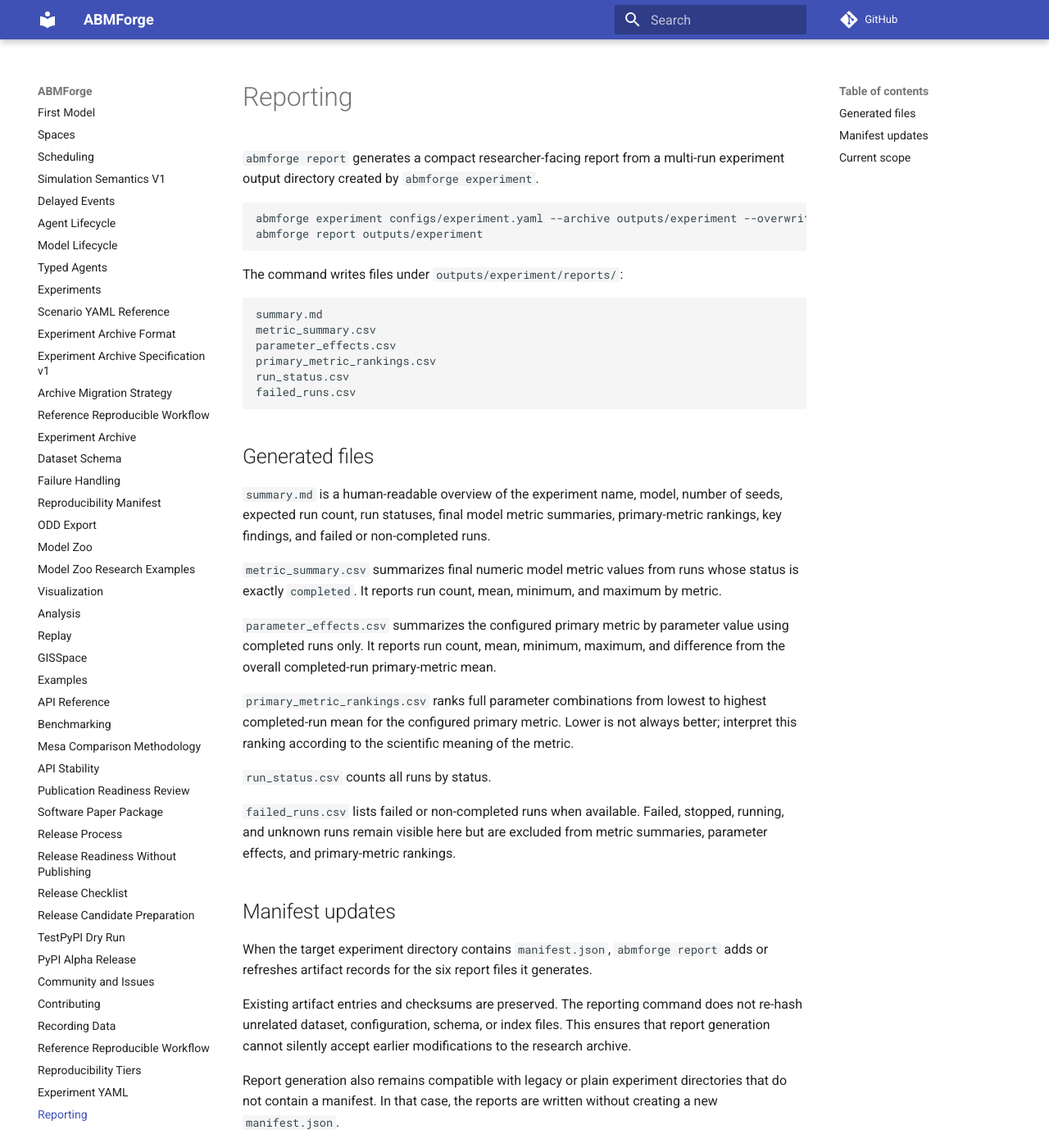
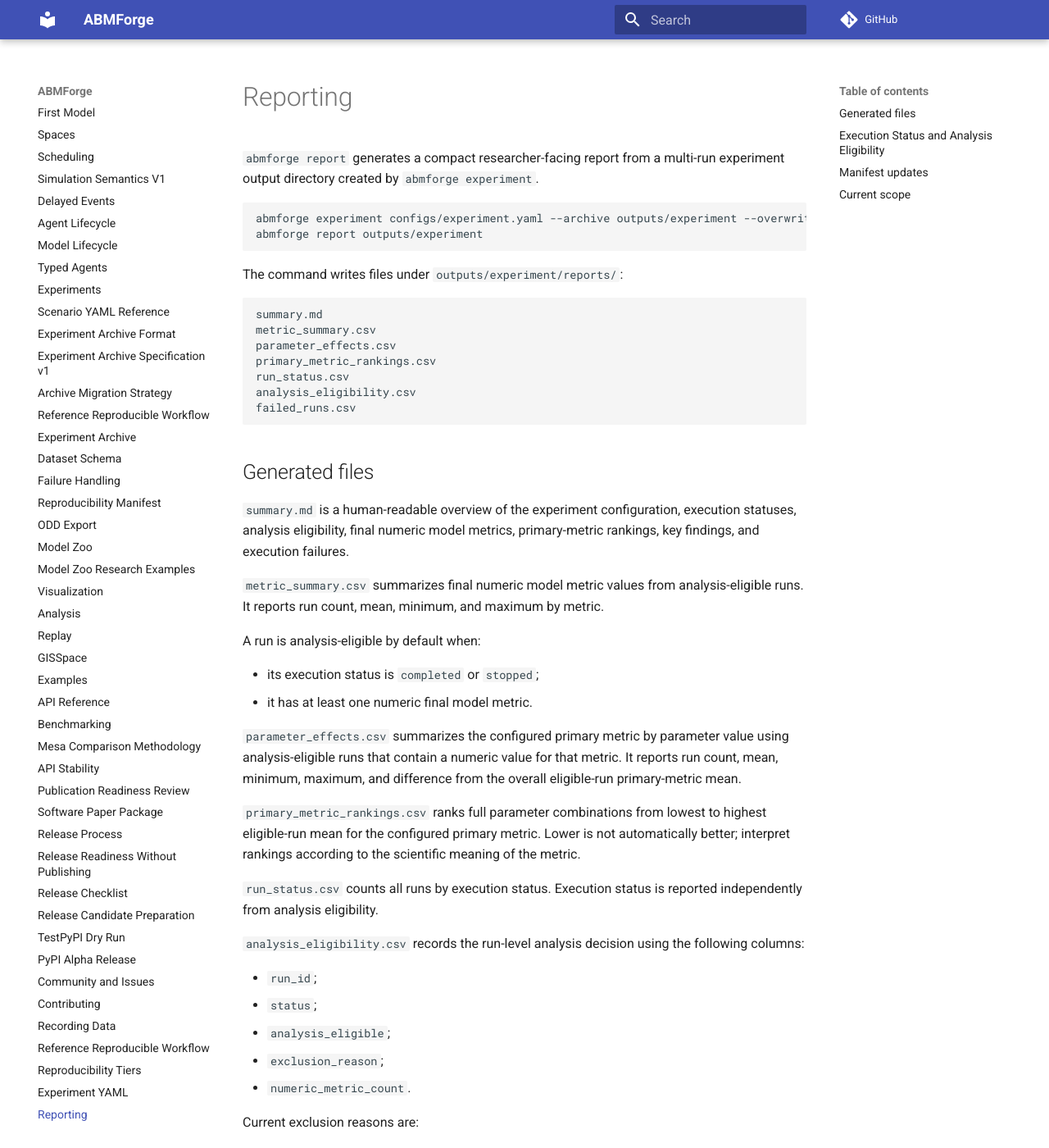
Before and after one commit to fatihuludag-lab/abmforge, an MkDocs documentation site: the page built from docs/reporting.md, in a window 1280 px wide and 1400 px high. Shown: the whole window at 82% size. Built offline with MkDocs 1.6.1 and Material for MkDocs 9.7.7, drawn with Linux system fonts in a browser that asks for light colours; comment, search, counter and statistics services are not loaded; some of the changed text lies outside the part shown.

Commit message:
fix: separate run status from analysis eligibility

````diff
--- a/docs/reporting.md
+++ b/docs/reporting.md
@@ -16,35 +16,82 @@
 parameter_effects.csv
 primary_metric_rankings.csv
 run_status.csv
+analysis_eligibility.csv
 failed_runs.csv
 ```
 
 ## Generated files
 
-`summary.md` is a human-readable overview of the experiment name, model,
-number of seeds, expected run count, run statuses, final model metric
-summaries, primary-metric rankings, key findings, and failed or
-non-completed runs.
+`summary.md` is a human-readable overview of the experiment
+configuration, execution statuses, analysis eligibility, final numeric
+model metrics, primary-metric rankings, key findings, and execution
+failures.
 
 `metric_summary.csv` summarizes final numeric model metric values from
-runs whose status is exactly `completed`. It reports run count, mean, minimum,
-and maximum by metric.
+analysis-eligible runs. It reports run count, mean, minimum, and maximum
+by metric.
 
-`parameter_effects.csv` summarizes the configured primary metric by parameter
-value using completed runs only. It reports run count, mean, minimum, maximum,
-and difference from the overall completed-run primary-metric mean.
+A run is analysis-eligible by default when:
 
-`primary_metric_rankings.csv` ranks full parameter combinations from lowest
-to highest completed-run mean for the configured primary metric. Lower is not
-always better; interpret this ranking according to the scientific meaning of
-the metric.
+- its execution status is `completed` or `stopped`;
+- it has at least one numeric final model metric.
 
-`run_status.csv` counts all runs by status.
+`parameter_effects.csv` summarizes the configured primary metric by
+parameter value using analysis-eligible runs that contain a numeric value
+for that metric. It reports run count, mean, minimum, maximum, and
+difference from the overall eligible-run primary-metric mean.
 
-`failed_runs.csv` lists failed or non-completed runs when available. Failed,
-stopped, running, and unknown runs remain visible here but are excluded from
-metric summaries, parameter effects, and primary-metric rankings.
+`primary_metric_rankings.csv` ranks full parameter combinations from
+lowest to highest eligible-run mean for the configured primary metric.
+Lower is not automatically better; interpret rankings according to the
+scientific meaning of the metric.
 
+`run_status.csv` counts all runs by execution status. Execution status is
+reported independently from analysis eligibility.
+
+`analysis_eligibility.csv` records the run-level analysis decision using
+the following columns:
+
+- `run_id`;
+- `status`;
+- `analysis_eligible`;
+- `exclusion_reason`;
+- `numeric_metric_count`.
+
+Current exclusion reasons are:
+
+- `execution_failed`;
+- `execution_status_not_eligible`;
+- `no_numeric_final_metrics`;
+- `missing_run_id`.
+
+`failed_runs.csv` contains execution failures only. A `stopped` run is
+not classified as failed merely because execution ended before the
+requested maximum number of steps.
+
+## Execution Status and Analysis Eligibility
+
+ABMForge treats execution status and analysis eligibility as separate
+concepts.
+
+| Execution status | Default analysis treatment |
+|---|---|
+| `completed` | Eligible when numeric final metrics are available |
+| `stopped` | Eligible when numeric final metrics are available |
+| `failed` | Excluded with `execution_failed` |
+| `running`, `created`, or unknown | Excluded with `execution_status_not_eligible` |
+
+A valid stop condition may represent a scientifically meaningful terminal
+state, such as extinction, convergence, equilibrium, complete adoption,
+or an epidemic ending.
+
+Excluding every stopped run solely because of its execution status could
+create status-based selection bias.
+
+Execution status alone is not sufficient for inclusion. A completed or
+stopped run with no numeric final model metric remains visible in the
+archive but is excluded from default metric analysis with the reason
+`no_numeric_final_metrics`.
 ## Manifest updates
 
 When the target experiment directory contains `manifest.json`, `abmforge
````
Also changed, not shown: docs/failure-handling.md (+27 -11 lines), docs/simulation-semantics-v1.md (+13 -12 lines), 6 other files.
